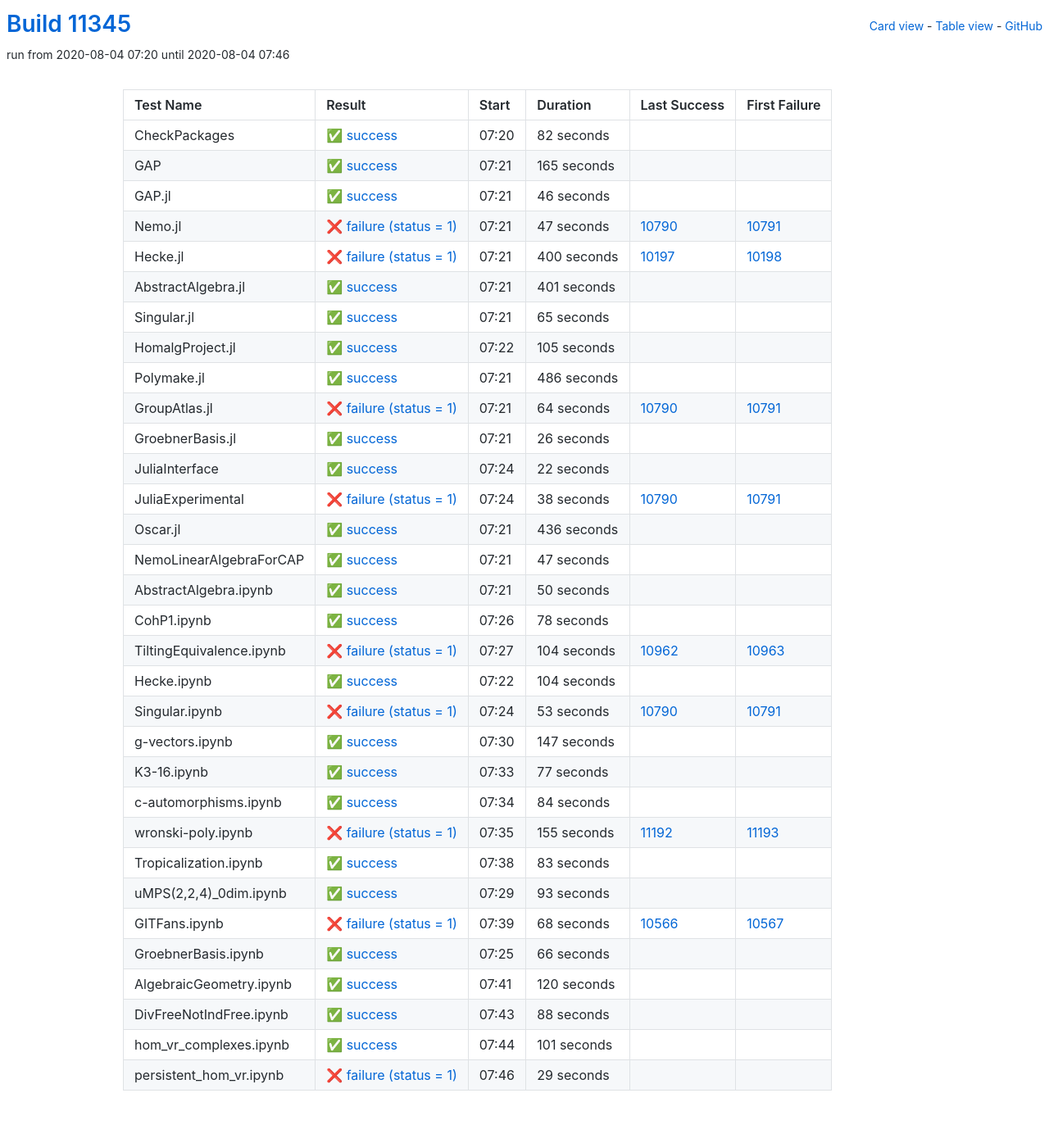
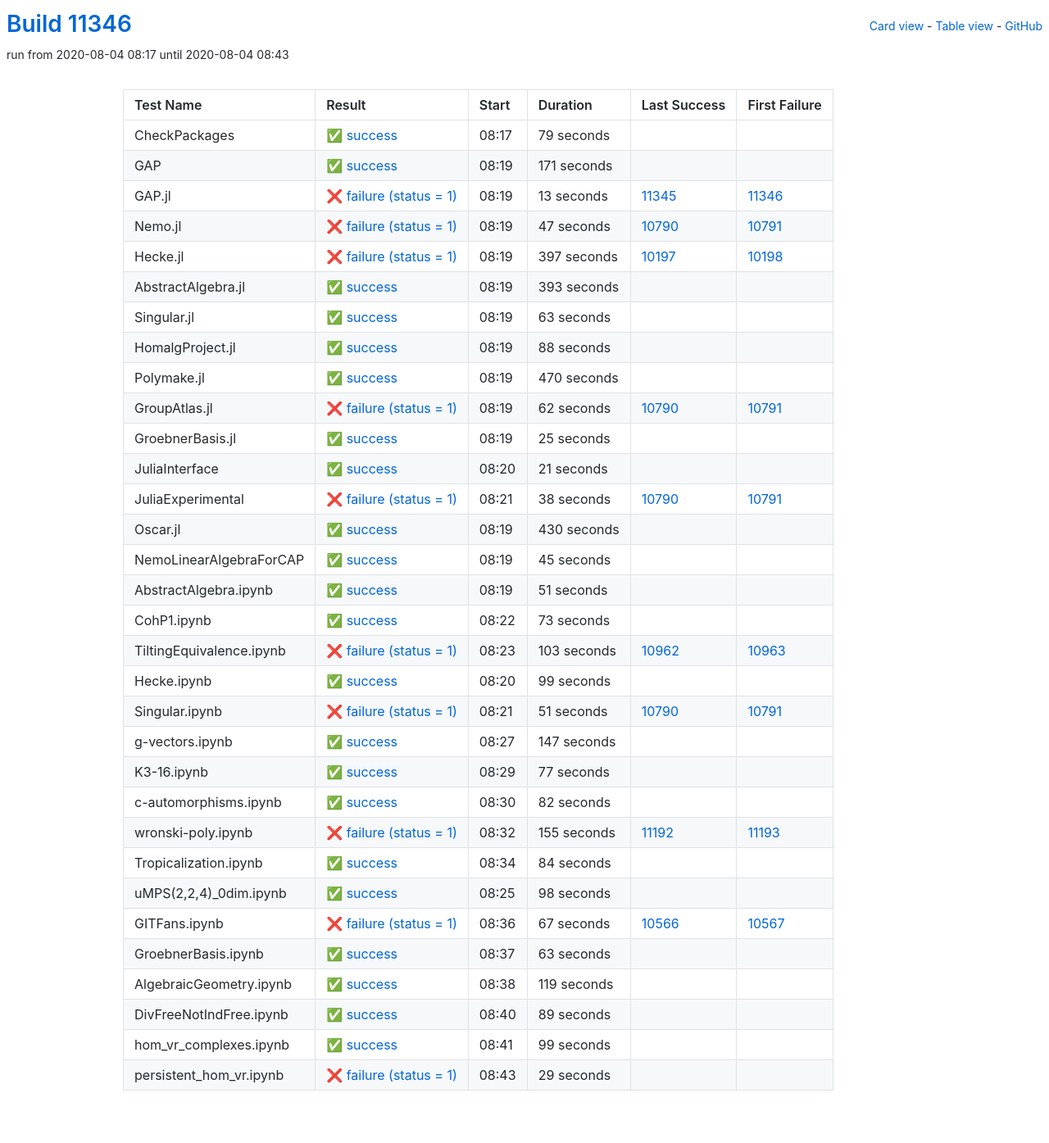
Before and after one commit to oscar-system/oscar-ci-status, a Jekyll site: the page built from table.html, in a window 1280 px wide. Shown: the whole page at 82% size. Built offline with Jekyll 4.4.1, drawn with Linux system fonts in a browser that asks for light colours.

Commit message:
Build #11346

```diff
--- a/_data/ci.yml
+++ b/_data/ci.yml
@@ -1,6 +1,6 @@
 ---
-build: 11345
-build_url: https://oscarci.mathematik.uni-kl.de/job/oscar/11345/
+build: 11346
+build_url: https://oscarci.mathematik.uni-kl.de/job/oscar/11346/
 job: oscar
 organization: oscar-system
 repo: oscar-ci-status
@@ -8,44 +8,44 @@
 tests:
 - name: CheckPackages
   id: checkpackages
-  log: https://oscarci.mathematik.uni-kl.de/job/oscar/11345/artifact/logs/build-11345/CheckPackages.log
-  start: 2020-08-04 07:20
+  log: https://oscarci.mathematik.uni-kl.de/job/oscar/11346/artifact/logs/build-11346/CheckPackages.log
+  start: 2020-08-04 08:17
   success: true
   exitcode: 0
   status: success
-  duration: 82
+  duration: 79
   last_success: false
   last_success_url:
   first_failure: false
   first_failure_url:
 - name: GAP
   id: gap
-  log: https://oscarci.mathematik.uni-kl.de/job/oscar/11345/artifact/logs/build-11345/GAP.log
-  start: 2020-08-04 07:21
+  log: https://oscarci.mathematik.uni-kl.de/job/oscar/11346/artifact/logs/build-11346/GAP.log
+  start: 2020-08-04 08:19
   success: true
   exitcode: 0
   status: success
-  duration: 165
+  duration: 171
   last_success: false
   last_success_url:
   first_failure: false
   first_failure_url:
 - name: GAP.jl
   id: gap-jl
-  log: https://oscarci.mathematik.uni-kl.de/job/oscar/11345/artifact/logs/build-11345/GAP.jl.log
-  start: 2020-08-04 07:21
-  success: true
-  exitcode: 0
-  status: success
-  duration: 46
-  last_success: false
-  last_success_url:
-  first_failure: false
-  first_failure_url:
+  log: https://oscarci.mathematik.uni-kl.de/job/oscar/11346/artifact/logs/build-11346/GAP.jl.log
+  start: 2020-08-04 08:19
+  success: false
+  exitcode: 1
+  status: failure
+  duration: 13
+  last_success: 11345
+  last_success_url: https://oscarci.mathematik.uni-kl.de/job/oscar/11345/
+  first_failure: 11346
+  first_failure_url: https://oscarci.mathematik.uni-kl.de/job/oscar/11346/
 - name: Nemo.jl
   id: nemo-jl
-  log: https://oscarci.mathematik.uni-kl.de/job/oscar/11345/artifact/logs/build-11345/Nemo.jl.log
-  start: 2020-08-04 07:21
+  log: https://oscarci.mathematik.uni-kl.de/job/oscar/11346/artifact/logs/build-11346/Nemo.jl.log
+  start: 2020-08-04 08:19
   success: false
   exitcode: 1
   status: failure
@@ -56,104 +56,104 @@
   first_failure_url: https://oscarci.mathematik.uni-kl.de/job/oscar/10791/
 - name: Hecke.jl
   id: hecke-jl
-  log: https://oscarci.mathematik.uni-kl.de/job/oscar/11345/artifact/logs/build-11345/Hecke.jl.log
-  start: 2020-08-04 07:21
+  log: https://oscarci.mathematik.uni-kl.de/job/oscar/11346/artifact/logs/build-11346/Hecke.jl.log
+  start: 2020-08-04 08:19
   success: false
   exitcode: 1
   status: failure
-  duration: 400
+  duration: 397
   last_success: 10197
   last_success_url: https://oscarci.mathematik.uni-kl.de/job/oscar/10197/
   first_failure: 10198
   first_failure_url: https://oscarci.mathematik.uni-kl.de/job/oscar/10198/
 - name: AbstractAlgebra.jl
   id: abstractalgebra-jl
-  log: https://oscarci.mathematik.uni-kl.de/job/oscar/11345/artifact/logs/build-11345/AbstractAlgebra.jl.log
-  start: 2020-08-04 07:21
+  log: https://oscarci.mathematik.uni-kl.de/job/oscar/11346/artifact/logs/build-11346/AbstractAlgebra.jl.log
+  start: 2020-08-04 08:19
   success: true
   exitcode: 0
   status: success
-  duration: 401
+  duration: 393
   last_success: false
   last_success_url:
   first_failure: false
   first_failure_url:
 - name: Singular.jl
   id: singular-jl
-  log: https://oscarci.mathematik.uni-kl.de/job/oscar/11345/artifact/logs/build-11345/Singular.jl.log
-  start: 2020-08-04 07:21
+  log: https://oscarci.mathematik.uni-kl.de/job/oscar/11346/artifact/logs/build-11346/Singular.jl.log
+  start: 2020-08-04 08:19
   success: true
   exitcode: 0
   status: success
-  duration: 65
+  duration: 63
   last_success: false
   last_success_url:
   first_failure: false
   first_failure_url:
 - name: HomalgProject.jl
   id: homalgproject-jl
-  log: https://oscarci.mathematik.uni-kl.de/job/oscar/11345/artifact/logs/build-11345/HomalgProject.jl.log
-  start: 2020-08-04 07:22
+  log: https://oscarci.mathematik.uni-kl.de/job/oscar/11346/artifact/logs/build-11346/HomalgProject.jl.log
+  start: 2020-08-04 08:19
   success: true
   exitcode: 0
   status: success
-  duration: 105
+  duration: 88
   last_success: false
   last_success_url:
   first_failure: false
   first_failure_url:
 - name: Polymake.jl
   id: polymake-jl
-  log: https://oscarci.mathematik.uni-kl.de/job/oscar/11345/artifact/logs/build-11345/Polymake.jl.log
-  start: 2020-08-04 07:21
+  log: https://oscarci.mathematik.uni-kl.de/job/oscar/11346/artifact/logs/build-11346/Polymake.jl.log
+  start: 2020-08-04 08:19
   success: true
   exitcode: 0
   status: success
-  duration: 486
+  duration: 470
   last_success: false
   last_success_url:
   first_failure: false
   first_failure_url:
 - name: GroupAtlas.jl
   id: groupatlas-jl
-  log: https://oscarci.mathematik.uni-kl.de/job/oscar/11345/artifact/logs/build-11345/GroupAtlas.jl.log
-  start: 2020-08-04 07:21
+  log: https://oscarci.mathematik.uni-kl.de/job/oscar/11346/artifact/logs/build-11346/GroupAtlas.jl.log
+  start: 2020-08-04 08:19
   success: false
   exitcode: 1
   status: failure
-  duration: 64
+  duration: 62
   last_success: 10790
   last_success_url: https://oscarci.mathematik.uni-kl.de/job/oscar/10790/
   first_failure: 10791
   first_failure_url: https://oscarci.mathematik.uni-kl.de/job/oscar/10791/
 - name: GroebnerBasis.jl
   id: groebnerbasis-jl
-  log: https://oscarci.mathematik.uni-kl.de/job/oscar/11345/artifact/logs/build-11345/GroebnerBasis.jl.log
-  start: 2020-08-04 07:21
+  log: https://oscarci.mathematik.uni-kl.de/job/oscar/11346/artifact/logs/build-11346/GroebnerBasis.jl.log
+  start: 2020-08-04 08:19
   success: true
   exitcode: 0
   status: success
-  duration: 26
+  duration: 25
   last_success: false
   last_success_url:
   first_failure: false
   first_failure_url:
 - name: JuliaInterface
   id: juliainterface
-  log: https://oscarci.mathematik.uni-kl.de/job/oscar/11345/artifact/logs/build-11345/JuliaInterface.log
-  start: 2020-08-04 07:24
+  log: https://oscarci.mathematik.uni-kl.de/job/oscar/11346/artifact/logs/build-11346/JuliaInterface.log
+  start: 2020-08-04 08:20
   success: true
   exitcode: 0
   status: success
-  duration: 22
+  duration: 21
   last_success: false
   last_success_url:
   first_failure: false
   first_failure_url:
 - name: JuliaExperimental
   id: juliaexperimental
-  log: https://oscarci.mathematik.uni-kl.de/job/oscar/11345/artifact/logs/build-11345/JuliaExperimental.log
-  start: 2020-08-04 07:24
+  log: https://oscarci.mathematik.uni-kl.de/job/oscar/11346/artifact/logs/build-11346/JuliaExperimental.log
+  start: 2020-08-04 08:21
   success: false
   exitcode: 1
   status: failure
@@ -164,92 +164,92 @@
   first_failure_url: https://oscarci.mathematik.uni-kl.de/job/oscar/10791/
 - name: Oscar.jl
   id: oscar-jl
-  log: https://oscarci.mathematik.uni-kl.de/job/oscar/11345/artifact/logs/build-11345/Oscar.jl.log
-  start: 2020-08-04 07:21
+  log: https://oscarci.mathematik.uni-kl.de/job/oscar/11346/artifact/logs/build-11346/Oscar.jl.log
+  start: 2020-08-04 08:19
   success: true
   exitcode: 0
   status: success
-  duration: 436
+  duration: 430
   last_success: false
   last_success_url:
   first_failure: false
   first_failure_url:
 - name: NemoLinearAlgebraForCAP
   id: nemolinearalgebraforcap
-  log: https://oscarci.mathematik.uni-kl.de/job/oscar/11345/artifact/logs/build-11345/NemoLinearAlgebraForCAP.log
-  start: 2020-08-04 07:21
+  log: https://oscarci.mathematik.uni-kl.de/job/oscar/11346/artifact/logs/build-11346/NemoLinearAlgebraForCAP.log
+  start: 2020-08-04 08:19
   success: true
   exitcode: 0
   status: success
-  duration: 47
+  duration: 45
   last_success: false
   last_success_url:
   first_failure: false
   first_failure_url:
 - name: AbstractAlgebra.ipynb
   id: abstractalgebra-ipynb
-  log: https://oscarci.mathematik.uni-kl.de/job/oscar/11345/artifact/logs/build-11345/AbstractAlgebra.ipynb.log
-  start: 2020-08-04 07:21
+  log: https://oscarci.mathematik.uni-kl.de/job/oscar/11346/artifact/logs/build-11346/AbstractAlgebra.ipynb.log
+  start: 2020-08-04 08:19
   success: true
   exitcode: 0
   status: success
-  duration: 50
+  duration: 51
   last_success: false
   last_success_url:
   first_failure: false
   first_failure_url:
 - name: CohP1.ipynb
   id: cohp1-ipynb
-  log: https://oscarci.mathematik.uni-kl.de/job/oscar/11345/artifact/logs/build-11345/CohP1.ipynb.log
-  start: 2020-08-04 07:26
+  log: https://oscarci.mathematik.uni-kl.de/job/oscar/11346/artifact/logs/build-11346/CohP1.ipynb.log
+  start: 2020-08-04 08:22
   success: true
   exitcode: 0
   status: success
-  duration: 78
+  duration: 73
   last_success: false
   last_success_url:
   first_failure: false
   first_failure_url:
 - name: TiltingEquivalence.ipynb
   id: tiltingequivalence-ipynb
-  log: https://oscarci.mathematik.uni-kl.de/job/oscar/11345/artifact/logs/build-11345/TiltingEquivalence.ipynb.log
-  start: 2020-08-04 07:27
+  log: https://oscarci.mathematik.uni-kl.de/job/oscar/11346/artifact/logs/build-11346/TiltingEquivalence.ipynb.log
+  start: 2020-08-04 08:23
   success: false
   exitcode: 1
   status: failure
-  duration: 104
+  duration: 103
   last_success: 10962
   last_success_url: https://oscarci.mathematik.uni-kl.de/job/oscar/10962/
   first_failure: 10963
   first_failure_url: https://oscarci.mathematik.uni-kl.de/job/oscar/10963/
 - name: Hecke.ipynb
   id: hecke-ipynb
-  log: https://oscarci.mathematik.uni-kl.de/job/oscar/11345/artifact/logs/build-11345/Hecke.ipynb.log
-  start: 2020-08-04 07:22
+  log: https://oscarci.mathematik.uni-kl.de/job/oscar/11346/artifact/logs/build-11346/Hecke.ipynb.log
+  start: 2020-08-04 08:20
   success: true
   exitcode: 0
   status: success
-  duration: 104
+  duration: 99
   last_success: false
   last_success_url:
   first_failure: false
   first_failure_url:
 - name: Singular.ipynb
   id: singular-ipynb
-  log: https://oscarci.mathematik.uni-kl.de/job/oscar/11345/artifact/logs/build-11345/Singular.ipynb.log
-  start: 2020-08-04 07:24
+  log: https://oscarci.mathematik.uni-kl.de/job/oscar/11346/artifact/logs/build-11346/Singular.ipynb.log
+  start: 2020-08-04 08:21
   success: false
   exitcode: 1
   status: failure
-  duration: 53
+  duration: 51
   last_success: 10790
   last_success_url: https://oscarci.mathematik.uni-kl.de/job/oscar/10790/
   first_failure: 10791
   first_failure_url: https://oscarci.mathematik.uni-kl.de/job/oscar/10791/
 - name: g-vectors.ipynb
   id: g-vectors-ipynb
-  log: https://oscarci.mathematik.uni-kl.de/job/oscar/11345/artifact/logs/build-11345/g-vectors.ipynb.log
-  start: 2020-08-04 07:30
+  log: https://oscarci.mathematik.uni-kl.de/job/oscar/11346/artifact/logs/build-11346/g-vectors.ipynb.log
+  start: 2020-08-04 08:27
   success: true
   exitcode: 0
   status: success
@@ -260,8 +260,8 @@
   first_failure_url:
 - name: K3-16.ipynb
   id: k3-16-ipynb
-  log: https://oscarci.mathematik.uni-kl.de/job/oscar/11345/artifact/logs/build-11345/K3-16.ipynb.log
-  start: 2020-08-04 07:33
+  log: https://oscarci.mathematik.uni-kl.de/job/oscar/11346/artifact/logs/build-11346/K3-16.ipynb.log
+  start: 2020-08-04 08:29
   success: true
   exitcode: 0
   status: success
@@ -272,20 +272,20 @@
   first_failure_url:
 - name: c-automorphisms.ipynb
   id: c-automorphisms-ipynb
-  log: https://oscarci.mathematik.uni-kl.de/job/oscar/11345/artifact/logs/build-11345/c-automorphisms.ipynb.log
-  start: 2020-08-04 07:34
+  log: https://oscarci.mathematik.uni-kl.de/job/oscar/11346/artifact/logs/build-11346/c-automorphisms.ipynb.log
+  start: 2020-08-04 08:30
   success: true
   exitcode: 0
   status: success
-  duration: 84
+  duration: 82
   last_success: false
   last_success_url:
   first_failure: false
   first_failure_url:
 - name: wronski-poly.ipynb
   id: wronski-poly-ipynb
-  log: https://oscarci.mathematik.uni-kl.de/job/oscar/11345/artifact/logs/build-11345/wronski-poly.ipynb.log
-  start: 2020-08-04 07:35
+  log: https://oscarci.mathematik.uni-kl.de/job/oscar/11346/artifact/logs/build-11346/wronski-poly.ipynb.log
+  start: 2020-08-04 08:32
   success: false
   exitcode: 1
   status: failure
@@ -296,92 +296,92 @@
   first_failure_url: https://oscarci.mathematik.uni-kl.de/job/oscar/11193/
 - name: Tropicalization.ipynb
   id: tropicalization-ipynb
-  log: https://oscarci.mathematik.uni-kl.de/job/oscar/11345/artifact/logs/build-11345/Tropicalization.ipynb.log
-  start: 2020-08-04 07:38
+  log: https://oscarci.mathematik.uni-kl.de/job/oscar/11346/artifact/logs/build-11346/Tropicalization.ipynb.log
+  start: 2020-08-04 08:34
   success: true
   exitcode: 0
   status: success
-  duration: 83
+  duration: 84
   last_success: false
   last_success_url:
   first_failure: false
   first_failure_url:
 - name: uMPS(2,2,4)_0dim.ipynb
   id: umps-2-2-4-0dim-ipynb
-  log: https://oscarci.mathematik.uni-kl.de/job/oscar/11345/artifact/logs/build-11345/uMPS-2-2-4-_0dim.ipynb.log
-  start: 2020-08-04 07:29
+  log: https://oscarci.mathematik.uni-kl.de/job/oscar/11346/artifact/logs/build-11346/uMPS-2-2-4-_0dim.ipynb.log
+  start: 2020-08-04 08:25
   success: true
   exitcode: 0
   status: success
-  duration: 93
+  duration: 98
   last_success: false
   last_success_url:
   first_failure: false
   first_failure_url:
 - name: GITFans.ipynb
   id: gitfans-ipynb
-  log: https://oscarci.mathematik.uni-kl.de/job/oscar/11345/artifact/logs/build-11345/GITFans.ipynb.log
-  start: 2020-08-04 07:39
+  log: https://oscarci.mathematik.uni-kl.de/job/oscar/11346/artifact/logs/build-11346/GITFans.ipynb.log
+  start: 2020-08-04 08:36
   success: false
   exitcode: 1
   status: failure
-  duration: 68
+  duration: 67
   last_success: 10566
   last_success_url: https://oscarci.mathematik.uni-kl.de/job/oscar/10566/
   first_failure: 10567
   first_failure_url: https://oscarci.mathematik.uni-kl.de/job/oscar/10567/
 - name: GroebnerBasis.ipynb
   id: groebnerbasis-ipynb
-  log: https://oscarci.mathematik.uni-kl.de/job/oscar/11345/artifact/logs/build-11345/GroebnerBasis.ipynb.log
-  start: 2020-08-04 07:25
+  log: https://oscarci.mathematik.uni-kl.de/job/oscar/11346/artifact/logs/build-11346/GroebnerBasis.ipynb.log
+  start: 2020-08-04 08:37
   success: true
   exitcode: 0
   status: success
-  duration: 66
+  duration: 63
   last_success: false
   last_success_url:
   first_failure: false
   first_failure_url:
 - name: AlgebraicGeometry.ipynb
   id: algebraicgeometry-ipynb
-  log: https://oscarci.mathematik.uni-kl.de/job/oscar/11345/artifact/logs/build-11345/AlgebraicGeometry.ipynb.log
-  start: 2020-08-04 07:41
+  log: https://oscarci.mathematik.uni-kl.de/job/oscar/11346/artifact/logs/build-11346/AlgebraicGeometry.ipynb.log
+  start: 2020-08-04 08:38
   success: true
   exitcode: 0
   status: success
-  duration: 120
+  duration: 119
   last_success: false
   last_success_url:
   first_failure: false
   first_failure_url:
 - name: DivFreeNotIndFree.ipynb
   id: divfreenotindfree-ipynb
-  log: https://oscarci.mathematik.uni-kl.de/job/oscar/11345/artifact/logs/build-11345/DivFreeNotIndFree.ipynb.log
-  start: 2020-08-04 07:43
+  log: https://oscarci.mathematik.uni-kl.de/job/oscar/11346/artifact/logs/build-11346/DivFreeNotIndFree.ipynb.log
+  start: 2020-08-04 08:40
   success: true
   exitcode: 0
   status: success
-  duration: 88
+  duration: 89
   last_success: false
   last_success_url:
   first_failure: false
   first_failure_url:
 - name: hom_vr_complexes.ipynb
   id: hom-vr-complexes-ipynb
-  log: https://oscarci.mathematik.uni-kl.de/job/oscar/11345/artifact/logs/build-11345/hom_vr_complexes.ipynb.log
-  start: 2020-08-04 07:44
+  log: https://oscarci.mathematik.uni-kl.de/job/oscar/11346/artifact/logs/build-11346/hom_vr_complexes.ipynb.log
+  start: 2020-08-04 08:41
   success: true
   exitcode: 0
   status: success
-  duration: 101
+  duration: 99
   last_success: false
   last_success_url:
   first_failure: false
   first_failure_url:
 - name: persistent_hom_vr.ipynb
   id: persistent-hom-vr-ipynb
-  log: https://oscarci.mathematik.uni-kl.de/job/oscar/11345/artifact/logs/build-11345/persistent_hom_vr.ipynb.log
-  start: 2020-08-04 07:46
+  log: https://oscarci.mathematik.uni-kl.de/job/oscar/11346/artifact/logs/build-11346/persistent_hom_vr.ipynb.log
+  start: 2020-08-04 08:43
   success: false
   exitcode: 1
   status: failure
```
Also changed, not shown: README.md.
